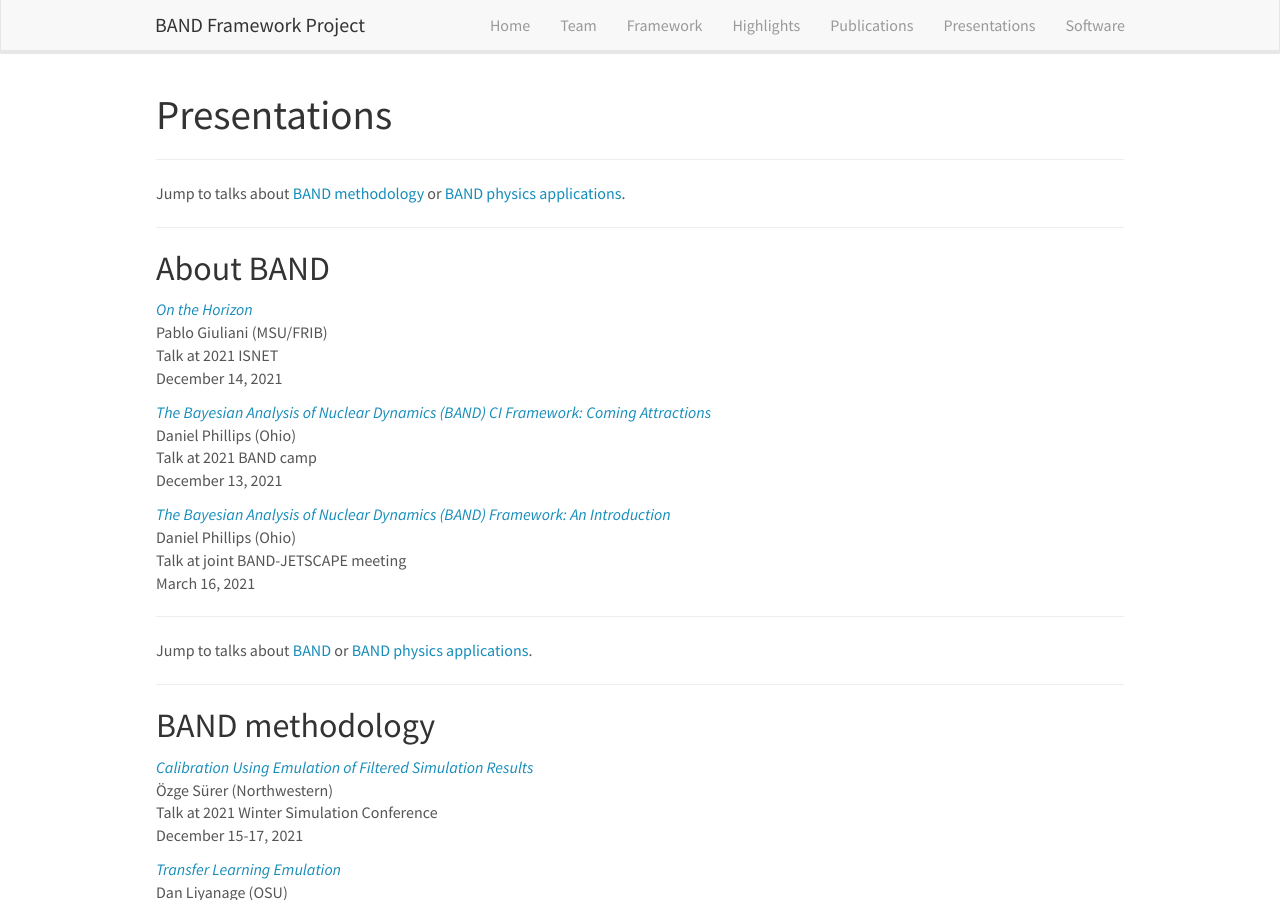
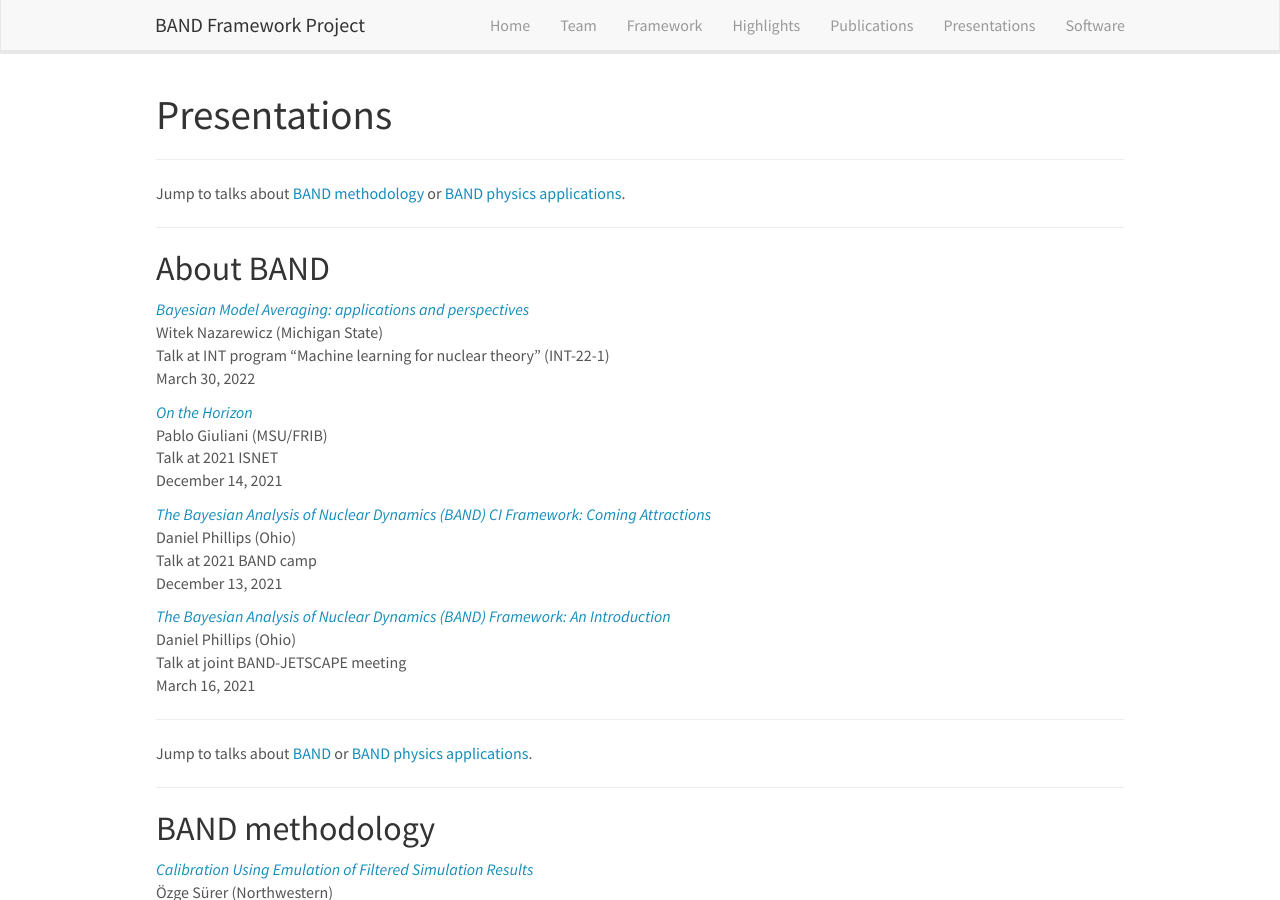
Before and after one commit to bandframework/bandframework.github.io, a Jekyll site: the page built from _pages/presentations.md, in a window 1280 px wide and 900 px high. Built offline with Jekyll 4.4.1, drawn with Linux system fonts in a browser that asks for light colours; nearby versions of some CDN libraries.

Commit message:
Added Nazarewicz INT talk March 2022

```diff
--- a/_data/presentations.yml
+++ b/_data/presentations.yml
@@ -1,3 +1,16 @@
+- title: "Bayesian Model Averaging: applications and perspectives"
+  image:
+  location: >
+    Talk at INT program "Machine learning for nuclear theory" (INT-22-1)
+  date: >
+    March 30, 2022
+  presenter: Witek Nazarewicz (Michigan State)
+  link:
+    url: https://www.dropbox.com/s/hnoas0qzk859cxo/Nazarewicz-INT2022-ML.pptx?dl=0
+  highlight: 0
+  type: band
+  news2:
+
 - title: "Calibration Using Emulation of Filtered Simulation Results"
   image:
   location: >
```
